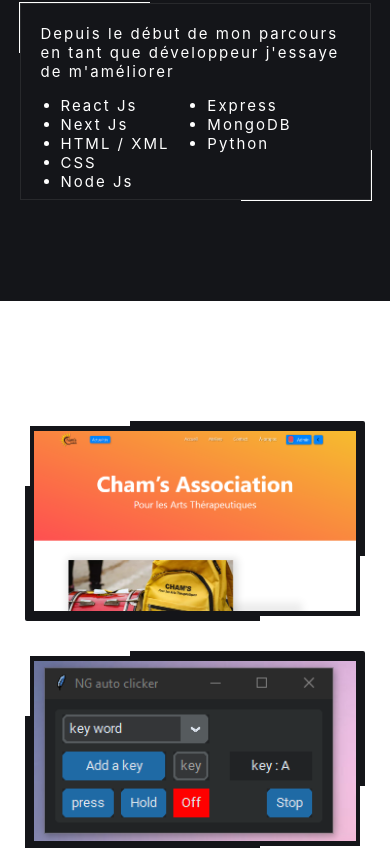
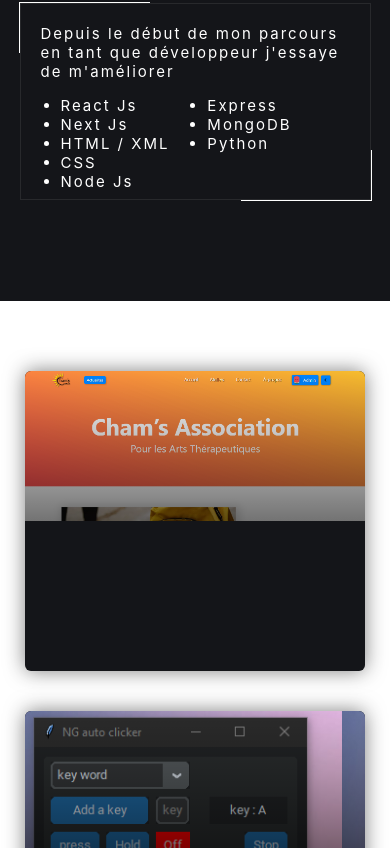
Before and after one commit to NG20NG/portfoliong, a Next.js app: page / in a window 390 px wide. Shown: the part 1152-2000 px from the top of the page. Built offline with nearby package versions, Linux system fonts and the light colour scheme.

Commit message:
'update'

```diff
--- a/components/Mobile/mobileMenu.module.css
+++ b/components/Mobile/mobileMenu.module.css
@@ -61,7 +61,7 @@
     border-radius: 3px;
     padding: 6px;
     background-color: rgba(17, 17, 17, 0.575);
-    border-bottom: 2px solid rgb(255, 38, 38);
+    border-bottom: 2px solid rgb(56, 146, 255);
     color: var(--white-text-color);
     box-shadow: 0px 0px 10px 0px rgba(0, 0, 0, 0.11);
   }
--- a/components/contact/contact.module.css
+++ b/components/contact/contact.module.css
@@ -46,11 +46,14 @@
 .inputTextarea {
   border: none;
   margin: 8px 0px;
-  width: 100%;
   padding: 0px 10px;
   outline: none;
+  max-width: 100%;
+  min-width: 100%;
+  height: 200px;
+  max-height: 300px;
   background-color: rgb(29, 30, 34);
-  border-bottom: 2px solid rgb(226, 226, 226);
+  border-bottom: 2px solid rgba(38, 167, 12, 0.653);
   color: var(--white-text-color);
 }
 .fullName,
@@ -68,17 +71,19 @@
   cursor: pointer;
   transition: 0.2s;
   font-size: 20px;
-  background-color: rgb(245, 245, 245);
+  color: white;
+  background-color: rgb(23, 151, 255);
 }
 .sendBTN:hover {
   transition: 0.2s;
-  background-color: rgb(0, 140, 255);
+  background-color: rgb(0, 113, 206);
 }
 /*===============================*/
 .googleMap {
   width: 750px;
-  height: 200px;
-  margin-left: 10px;
+  height: 527px;
+  padding: 10px;
+  border-right: 2px solid white;
 }
 .map {
   width: 100%;
@@ -104,8 +109,12 @@
     height: fit-content;
   }
   .googleMap {
-    width: 100%;
-    margin: 0;
+    width: 99%;
+    height: 300px;
+    margin: 10px 0px;
+    padding: 0;
+    border: none;
+    box-shadow: 0px 0px 10px 0px black;
   }
   .getInTouch {
     width: 100%;
--- a/components/contact/contact.tsx
+++ b/components/contact/contact.tsx
@@ -27,7 +27,7 @@ const Contact = () => {
               className={c.message + " " + c.inputTextarea}
               placeholder="info"
             />
-            <button className={c.sendBTN}>Send</button>
+            <button className={c.sendBTN}>Submit</button>
           </div>
         </div>
         <div className={c.googleMap}>
--- a/styles/footer/footer.module.css
+++ b/components/footer/footer.module.css
@@ -42,6 +42,29 @@
 .navBarFooterLinks {
   display: flex;
   color: rgb(109, 109, 109);
+  height: 100%;
+  flex-direction: column;
+}
+.navBarFooterLinks:nth-of-type(1) > div {
+  height: 100%;
+}
+.navBarFooterLinks:nth-of-type(2) > div {
+  height: 50%;
+  padding: auto;
+  display: flex;
+  width: 200px;
+  justify-content: center;
+  align-items: center;
+  padding: 20px 0;
+  cursor: pointer;
+  transition: 0.3s;
+}
+.navBarFooterLinks:nth-of-type(2) > div:hover {
+  height: 50%;
+  transition: 0.3s;
+  color: rgb(180, 180, 180);
+  background-color: rgb(34, 35, 39);
+  box-shadow: 0px 0px 10px 0px black;
 }
 .footerInfo > div {
   width: fit-content;
@@ -79,3 +102,14 @@
   background-color: rgb(34, 35, 39);
   box-shadow: 0px 0px 10px 0px black;
 }
+@media only screen and (max-width: 600px) {
+  .footer,
+  .topDivFooter {
+    height: auto;
+  }
+  .footerInfo {
+    display: flex;
+    flex-direction: column;
+    height: 300px;
+  }
+}
--- a/components/footer/footer.tsx
+++ b/components/footer/footer.tsx
@@ -1,5 +1,5 @@
 import React from "react";
-import f from "../../styles/footer/footer.module.css";
+import f from "./footer.module.css";
 
 const Footer = () => {
   return (
--- a/components/projects/projects.module.css
+++ b/components/projects/projects.module.css
@@ -12,55 +12,51 @@
   justify-content: space-evenly;
 }
 .cards {
-  width: 350px;
-  height: 200px;
-  border-radius: 2px;
+  width: 300px;
+  height: 400px;
+  border-radius: 6px;
   position: relative;
   background-color: var(--background-black-grey);
   display: flex;
+  box-shadow: 0px 0px 20px 0px rgba(39, 39, 39, 0.591);
+  overflow: hidden;
 }
 .cards > div {
   background-size: cover;
-  width: 95%;
-  height: 90%;
-  margin: auto;
+  width: 100%;
+  height: 150px;
 }
 .cards:nth-of-type(1) > div {
   background-image: url("../../public/projects/Cham-s-Association2.png");
 }
 .cards:nth-of-type(2) > div {
   background-image: url("../../public/projects/autoClickerNG202.png");
-  background-position: -11px 0px;
 }
-.cards:nth-of-type(1) > div {
+.cards:nth-of-type(3) > div {
   background-image: url("../../public/projects/Cham-s-Association2.png");
 }
-.cards::before {
+.cards > div::before {
   content: "";
   position: absolute;
-  top: 0;
-  left: 0;
-  width: 100px;
-  height: 60px;
-  border-top: 5px solid white;
-  border-left: 5px solid white;
-}
-.cards::after {
-  content: "";
-  position: absolute;
-  bottom: 0;
-  right: 0;
-  width: 100px;
-  height: 60px;
-  border-bottom: 5px solid white;
-  border-right: 5px solid white;
+  top: 0px;
+  width: 100%;
+  height: 150px;
+  background-image: linear-gradient(
+    to top,
+    rgba(0, 0, 0, 0.549),
+    rgba(0, 0, 0, 0)
+  );
 }
 @media only screen and (max-width: 600px) {
-  .secondProjects {
+  .secondProjects,
+  .projects {
     flex-direction: column;
+    height: auto;
   }
   .cards {
     width: 100%;
+    height: 300px;
+    margin: 20px 0px;
   }
   .cards:nth-of-type(2) > div {
     background-position: -23px 0px;
--- a/styles/index2.module.css
+++ b/styles/index2.module.css
@@ -32,7 +32,6 @@ sub : leftBar
   margin: auto;
   display: flex;
   overflow: hidden;
-  border: 1px solid red;
 }
 .learnIndoReactNextjs {
   margin: auto;
```
